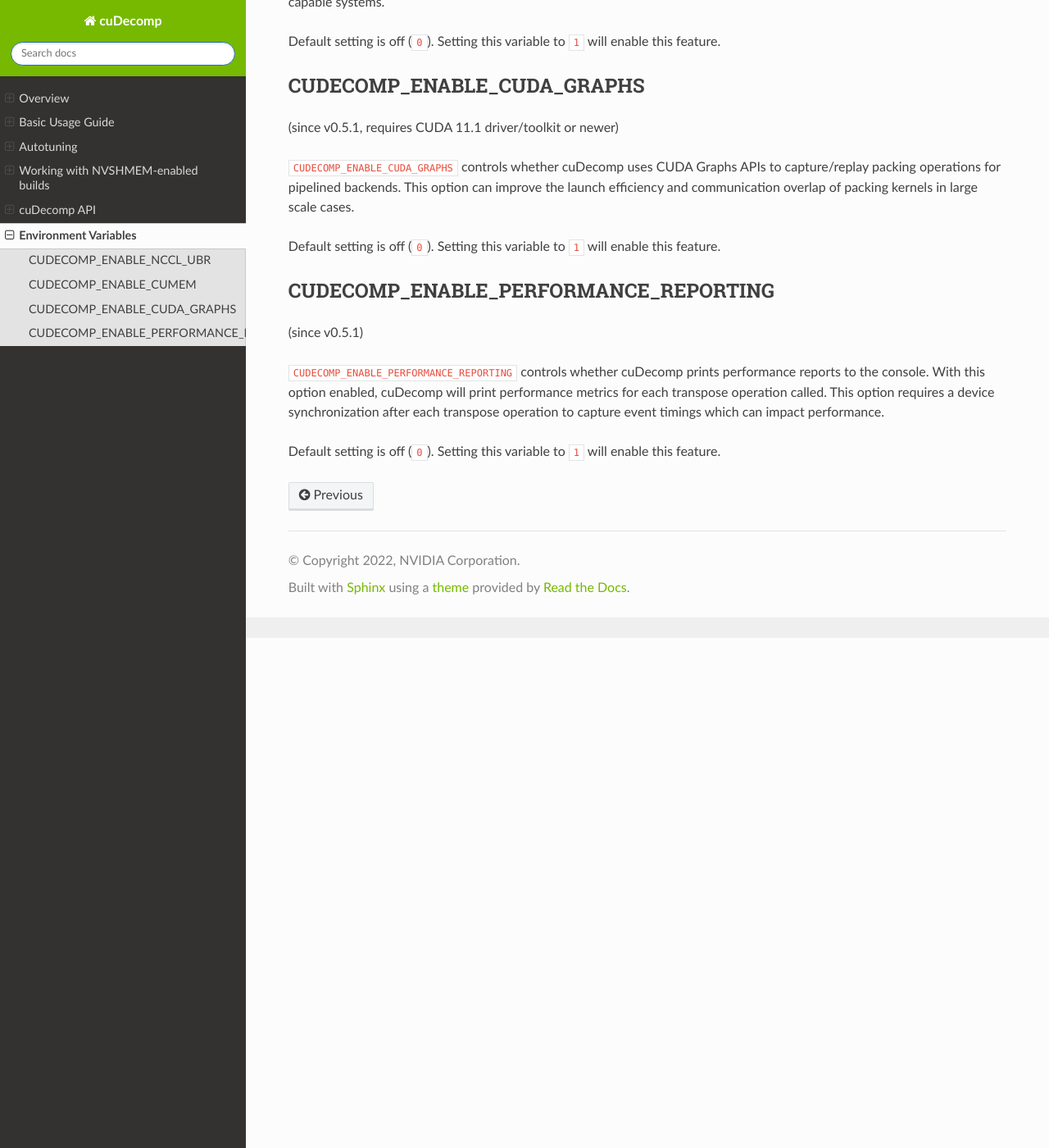
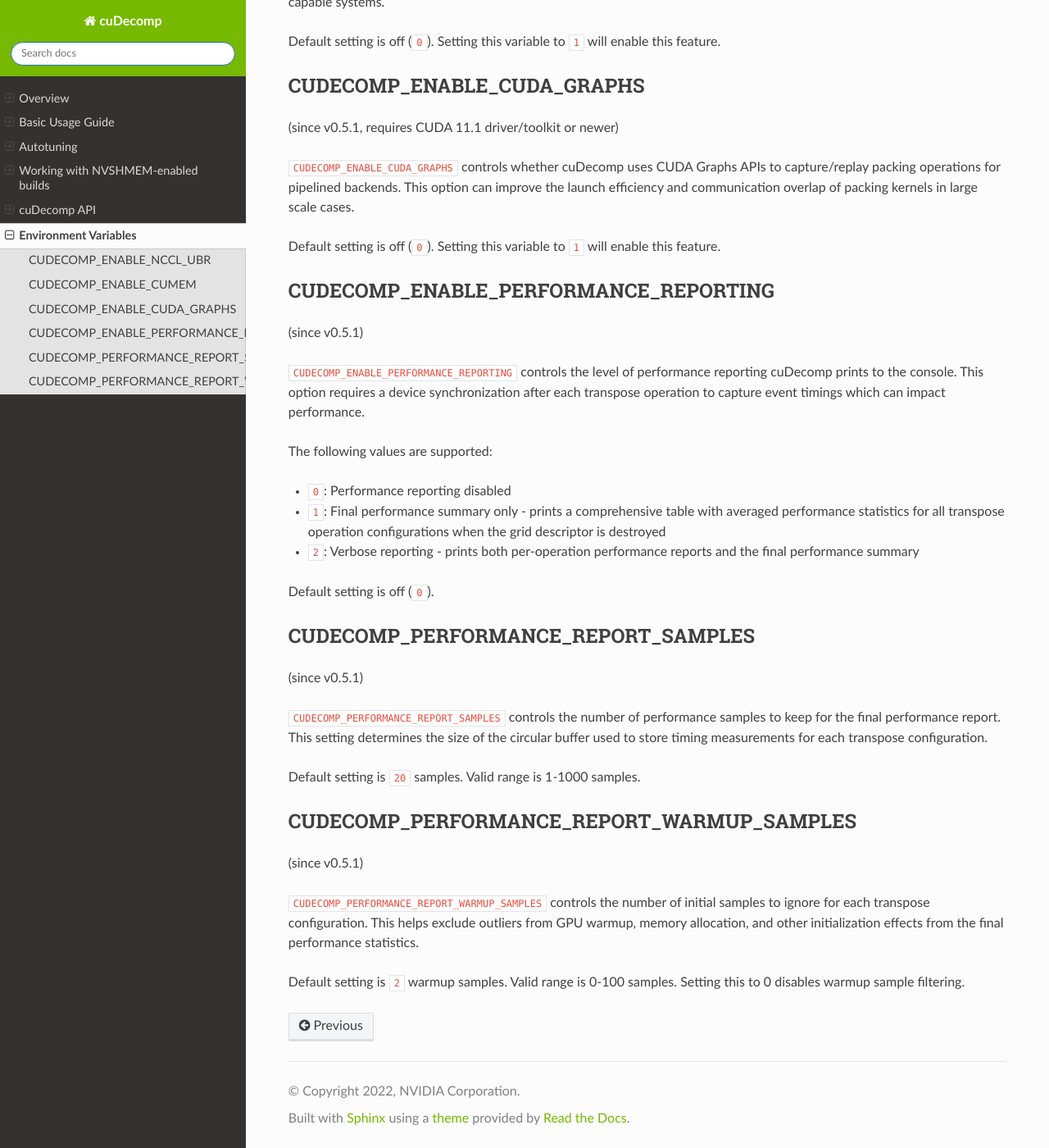
Before and after one commit to NVIDIA/cuDecomp, a Sphinx documentation site: the page built from docs/env_vars.rst, in a window 1280 px wide and 1400 px high, scrolled down 622 px. Shown: the whole window at 82% size. Built offline with Sphinx 7.4.7 and the Read the Docs theme 3.1.0, drawn with Linux system fonts in a browser that asks for light colours.

Commit message:
More work on performance reporting. Adding more comprehensive final report mode that is less verbose. Adding sample count and warmup knobs.

```diff
--- a/CMakeLists.txt
+++ b/CMakeLists.txt
@@ -163,6 +163,7 @@ target_sources(cudecomp
   ${CMAKE_CURRENT_SOURCE_DIR}/src/cudecomp.cc
   ${CMAKE_CURRENT_SOURCE_DIR}/src/graph.cc
   ${CMAKE_CURRENT_SOURCE_DIR}/src/nvml_wrap.cc
+  ${CMAKE_CURRENT_SOURCE_DIR}/src/performance.cc
 )
 
 set_source_files_properties(${CMAKE_CURRENT_SOURCE_DIR}/src/cudecomp_kernels_rdc.cu PROPERTIES COMPILE_FLAGS -rdc=true)
--- a/docs/env_vars.rst
+++ b/docs/env_vars.rst
@@ -37,7 +37,28 @@ CUDECOMP_ENABLE_PERFORMANCE_REPORTING
 -------------------------------------
 (since v0.5.1)
 
-:code:`CUDECOMP_ENABLE_PERFORMANCE_REPORTING` controls whether cuDecomp prints performance reports to the console. With this option enabled, cuDecomp will print performance metrics for each transpose operation called.
-This option requires a device synchronization after each transpose operation to capture event timings which can impact performance.
+:code:`CUDECOMP_ENABLE_PERFORMANCE_REPORTING` controls the level of performance reporting cuDecomp prints to the console. This option requires a device synchronization after each transpose operation to capture event timings which can impact performance.
 
-Default setting is off (:code:`0`). Setting this variable to :code:`1` will enable this feature.
+The following values are supported:
+
+- :code:`0`: Performance reporting disabled
+- :code:`1`: Final performance summary only - prints a comprehensive table with averaged performance statistics for all transpose operation configurations when the grid descriptor is destroyed
+- :code:`2`: Verbose reporting - prints both per-operation performance reports and the final performance summary
+
+Default setting is off (:code:`0`).
+
+CUDECOMP_PERFORMANCE_REPORT_SAMPLES
+-----------------------------------
+(since v0.5.1)
+
+:code:`CUDECOMP_PERFORMANCE_REPORT_SAMPLES` controls the number of performance samples to keep for the final performance report. This setting determines the size of the circular buffer used to store timing measurements for each transpose configuration.
+
+Default setting is :code:`20` samples. Valid range is 1-1000 samples.
+
+CUDECOMP_PERFORMANCE_REPORT_WARMUP_SAMPLES
+------------------------------------------
+(since v0.5.1)
+
+:code:`CUDECOMP_PERFORMANCE_REPORT_WARMUP_SAMPLES` controls the number of initial samples to ignore for each transpose configuration. This helps exclude outliers from GPU warmup, memory allocation, and other initialization effects from the final performance statistics.
+
+Default setting is :code:`2` warmup samples. Valid range is 0-100 samples. Setting this to 0 disables warmup sample filtering.
```
Also changed, not shown: 7 other files.
